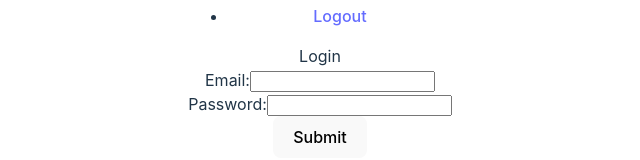
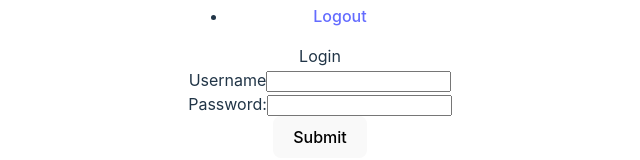
Before and after one commit to Jvnc0503/DBP-Hackaton2-Template, a React (Vite) app: page /login in a window 1280 px wide. Shown: the part 375-535 px from the top of the page, without its empty margins (320-960 px from the left). Built offline with nearby package versions, Linux system fonts and the light colour scheme.

Commit message:
login done

```diff
--- a/src/components/Login.jsx
+++ b/src/components/Login.jsx
@@ -10,7 +10,7 @@ const Login = () =>{
     const handleSubmit = async (e) =>{
         e.preventDefault();
         try{
-            const res = await fetchLogin({email: username, password});
+            const res = await fetchLogin({username, password});
             console.log(res);
             alert('Login successful');
             navigate('/');
@@ -24,10 +24,10 @@ const Login = () =>{
     return(
         <form onSubmit={handleSubmit}>
             <div>Login</div>
-            <label htmlFor="email">Email:
+            <label htmlFor="username">Username
                 <input
-                    type="email"
-                    id="email"
+                    type="text"
+                    id="username"
                     value={username}
                     onChange={(e) => setUsername(e.target.value)}
                     required
```
